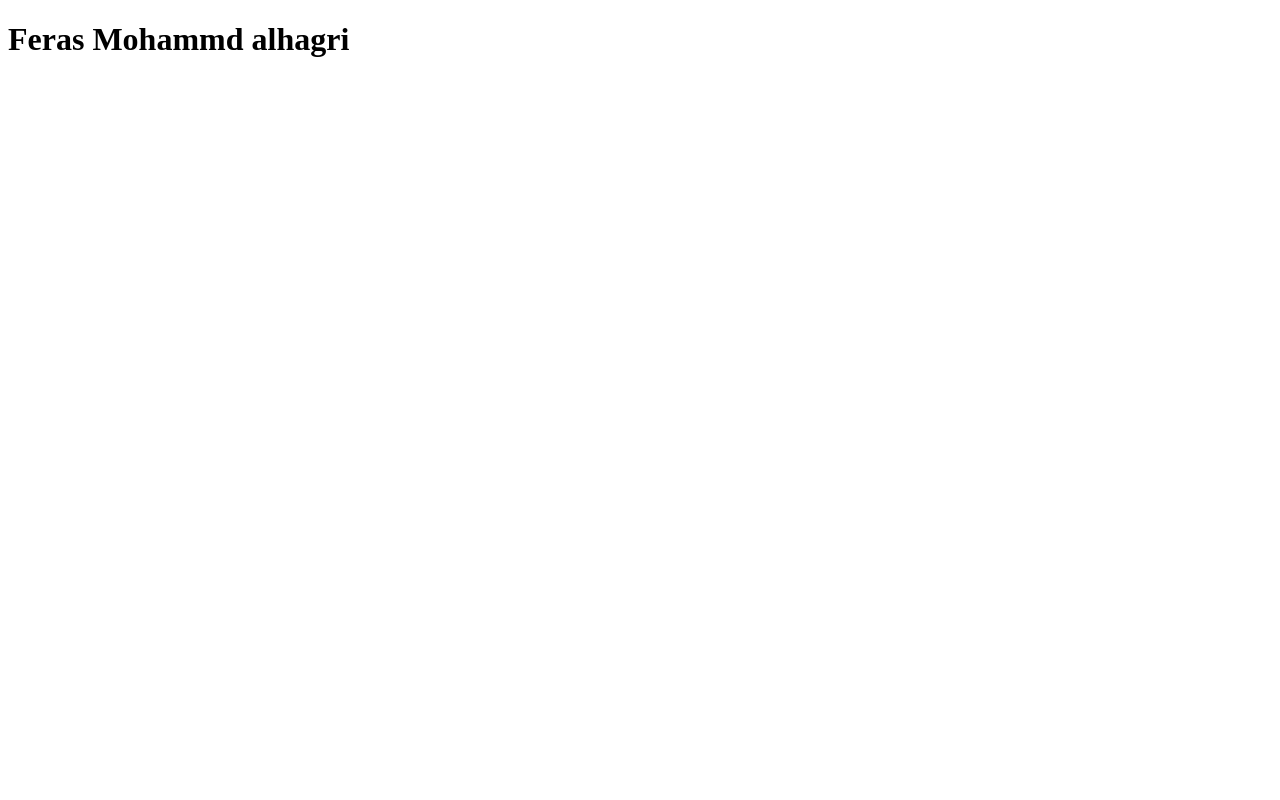
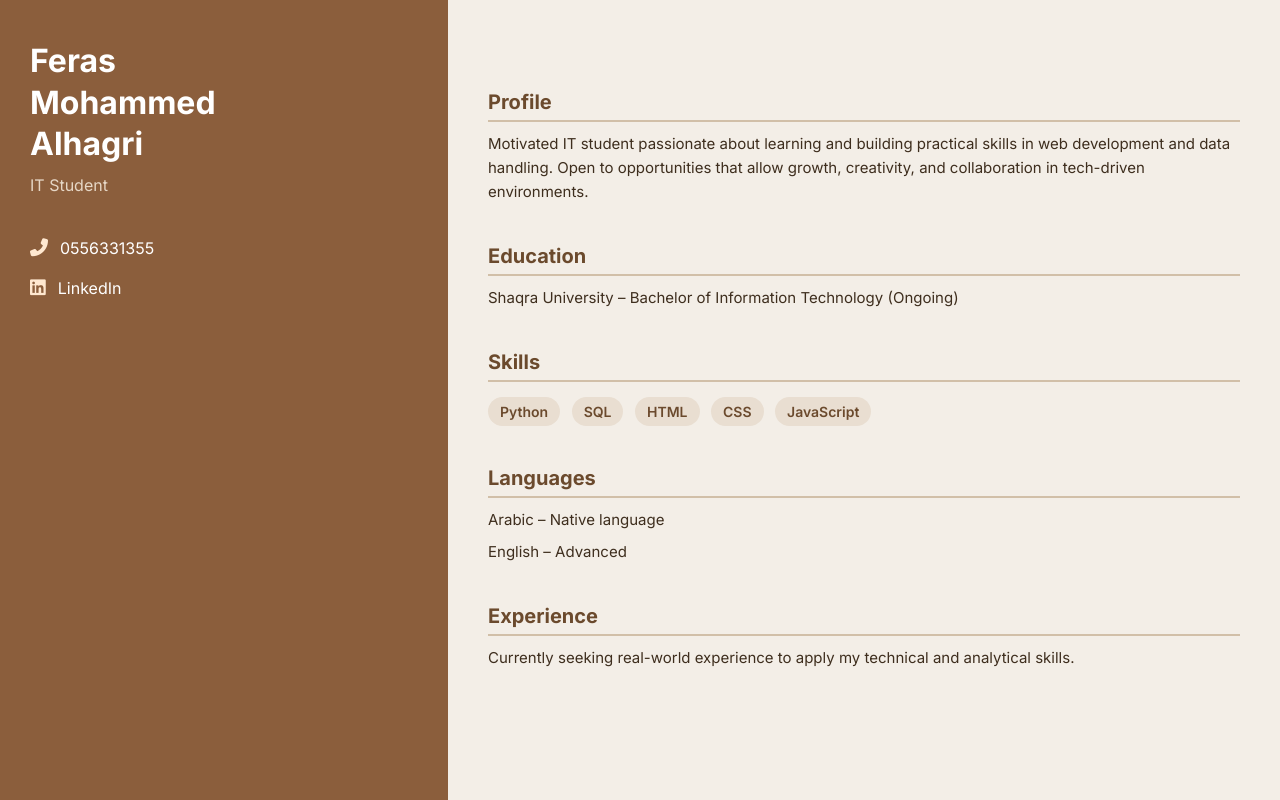
Before and after one commit to FM-87/cv, a plain HTML site: page index.html in a window 1280 px wide. Drawn offline with Linux system fonts and the light colour scheme.

Commit message:
Update index.html

```diff
--- a/index.html
+++ b/index.html
@@ -1,11 +1,172 @@
 <!DOCTYPE html>
 <html lang="en">
 <head>
-    <meta charset="UTF-8">
-    <meta name="viewport" content="width=device-width, initial-scale=1.0">
-    <title>Feras(CV)</title>
+  <meta charset="UTF-8" />
+  <meta name="viewport" content="width=device-width, initial-scale=1.0"/>
+  <title>Feras-CV</title>
+  <link href="https://fonts.googleapis.com/css2?family=Inter:wght@400;600;700&display=swap" rel="stylesheet">
+  <script src="https://kit.fontawesome.com/1c2e09c6fc.js" crossorigin="anonymous"></script>
+  <style>
+    * {
+      margin: 0;
+      padding: 0;
+      box-sizing: border-box;
+    }
+
+    body {
+      font-family: 'Inter', sans-serif;
+      display: flex;
+      min-height: 100vh;
+      background-color: #f3eee7; /* سكري */
+      color: #3e2e1e; /* بني */
+    }
+
+    .sidebar {
+      width: 35%;
+      background-color: #8b5e3c; /* بني متوسط */
+      padding: 40px 30px;
+      color: white;
+      display: flex;
+      flex-direction: column;
+      justify-content: space-between;
+    }
+
+    .sidebar h1 {
+      font-size: 32px;
+      line-height: 1.3;
+      font-weight: 700;
+    }
+
+    .sidebar p.title {
+      font-size: 16px;
+      color: #e6d7c6;
+      margin-top: 8px;
+    }
+
+    .contact {
+      margin-top: 40px;
+    }
+
+    .contact-item {
+      display: flex;
+      align-items: center;
+      margin-bottom: 20px;
+      font-size: 16px;
+    }
+
+    .contact-item i {
+      font-size: 18px;
+      margin-right: 12px;
+      color: #ffe8d0;
+    }
+
+    .contact-item a {
+      color: #ffffff;
+      text-decoration: none;
+    }
+
+    .contact-item a:hover {
+      text-decoration: underline;
+    }
+
+    .main {
+      width: 65%;
+      padding: 50px 40px;
+    }
+
+    h2 {
+      font-size: 20px;
+      margin-bottom: 10px;
+      color: #6b4a2d;
+      border-bottom: 2px solid #d1bfa8;
+      padding-bottom: 6px;
+      margin-top: 40px;
+    }
+
+    p, li {
+      font-size: 15px;
+      line-height: 1.6;
+    }
+
+    ul {
+      list-style: none;
+      padding: 0;
+      margin-top: 10px;
+    }
+
+    ul li {
+      margin-bottom: 8px;
+    }
+
+    .skills span {
+      display: inline-block;
+      background: #e9ded1;
+      color: #6b4a2d;
+      margin: 5px 7px 0 0;
+      padding: 6px 12px;
+      border-radius: 20px;
+      font-size: 14px;
+      font-weight: 600;
+    }
+
+  </style>
 </head>
 <body>
-    <h1>Feras Mohammd alhagri</h1>
+
+  <div class="sidebar">
+    <div>
+      <h1>Feras<br>Mohammed<br>Alhagri</h1>
+      <p class="title">IT Student</p>
+
+      <div class="contact">
+        <div class="contact-item">
+          <i class="fas fa-phone-alt"></i> 0556331355
+        </div>
+        <div class="contact-item">
+          <i class="fab fa-linkedin"></i>
+          <a href="https://www.linkedin.com/in/f-m-7a5015346" target="_blank">LinkedIn</a>
+        </div>
+      </div>
+    </div>
+  </div>
+
+  <div class="main">
+    <section>
+      <h2>Profile</h2>
+      <p>Motivated IT student passionate about learning and building practical skills in web development and data handling. Open to opportunities that allow growth, creativity, and collaboration in tech-driven environments.</p>
+    </section>
+
+    <section>
+      <h2>Education</h2>
+      <ul>
+        <li>Shaqra University – Bachelor of Information Technology (Ongoing)</li>
+      </ul>
+    </section>
+
+    <section>
+      <h2>Skills</h2>
+      <div class="skills">
+        <span>Python</span>
+        <span>SQL</span>
+        <span>HTML</span>
+        <span>CSS</span>
+        <span>JavaScript</span>
+      </div>
+    </section>
+
+    <section>
+      <h2>Languages</h2>
+      <ul>
+        <li>Arabic – Native language</li>
+        <li>English – Advanced</li>
+      </ul>
+    </section>
+
+    <section>
+      <h2>Experience</h2>
+      <p>Currently seeking real-world experience to apply my technical and analytical skills.</p>
+    </section>
+  </div>
+
 </body>
 </html>
```
